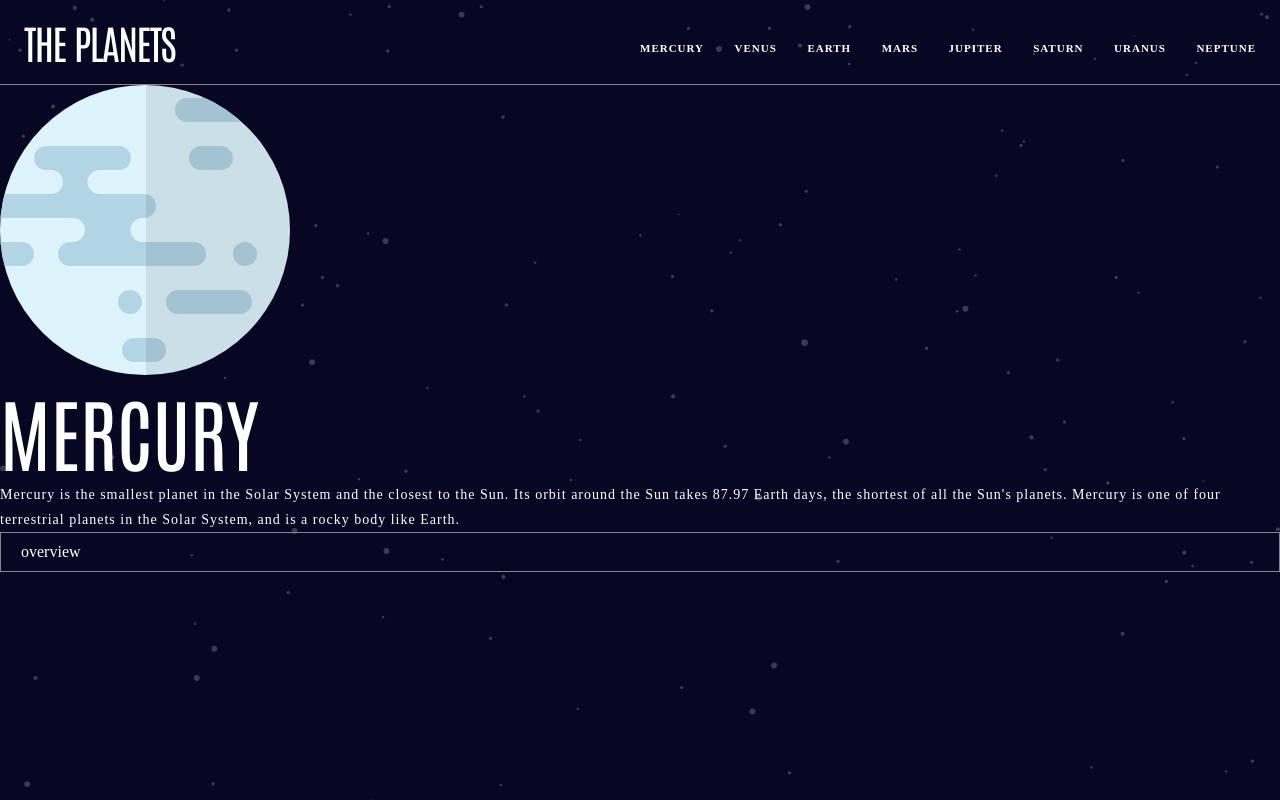
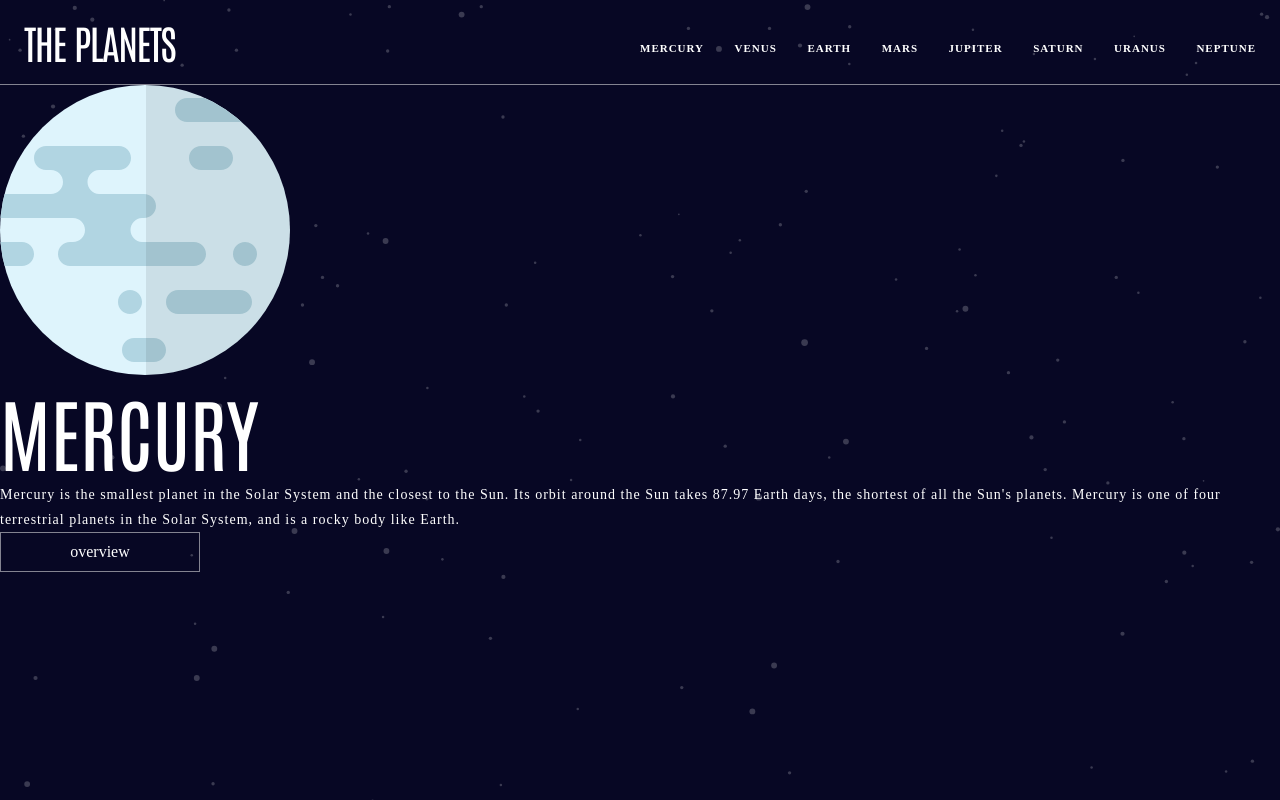
Before and after one commit to nyeno/Planet-Fact-Site, a React (Create React App) app: page / in a window 1280 px wide. Built offline with nearby package versions, Linux system fonts and the light colour scheme.

Commit message:
button changes

```diff
--- a/src/Shared/Buttons.js
+++ b/src/Shared/Buttons.js
@@ -9,6 +9,7 @@ const Button = ({
   hoverColor,
   activeColor,
   setActive,
+  width
 }) => {
   return (
     <StyledButton
@@ -18,6 +19,7 @@ const Button = ({
       hoverColor={hoverColor}
       active={active}
       onClick={setActive}
+      width={width}
     >
       {children}
     </StyledButton>
@@ -31,6 +33,10 @@ export const StyledButton = styled.div`
   border: 1px solid ${colors.lightGrey};
   padding: 0.625em 1.25em;
   transition: ease-in-out 250ms;
+  display:flex;
+  justify-content:center;
+  width:${(props) =>
+    props.width ?? '200px'};;
   &:hover {
     background: ${(props) => props.hoverColor};
     cursor: pointer;
```
